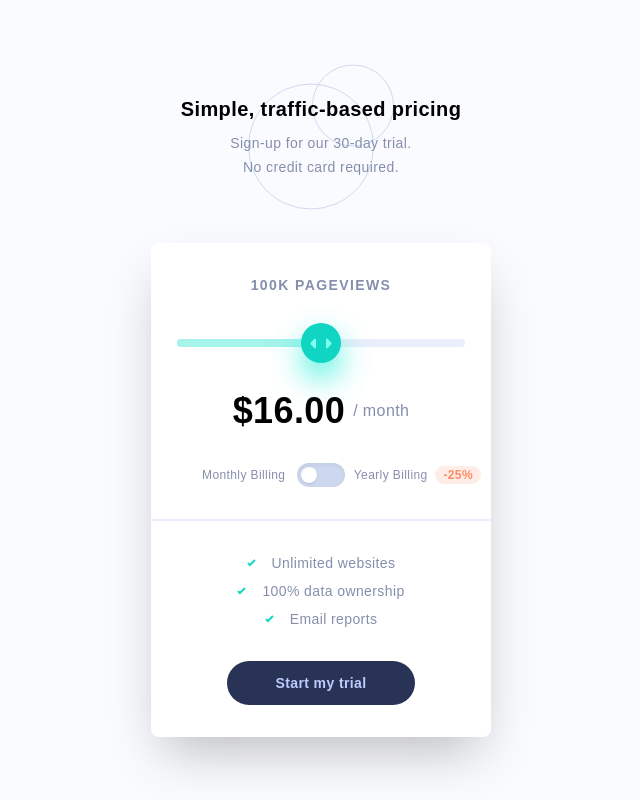
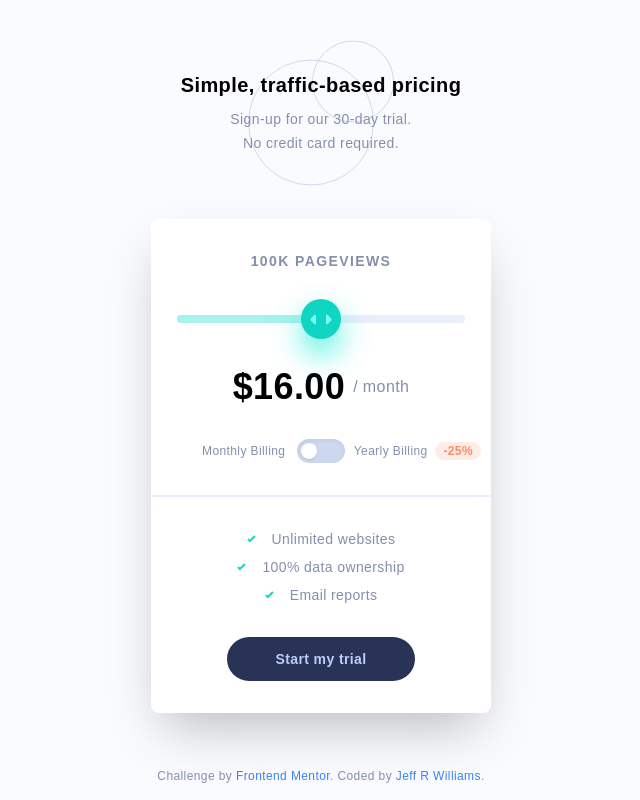
Before and after one commit to orphandeity/interactive-pricing-component, a React (Vite) app: page / in a window 1280 px wide. Shown: the whole page, without its empty margins (319-959 px from the left). Built offline with nearby package versions, Linux system fonts and the light colour scheme.

Commit message:
add: attribution

```diff
--- a/src/App.tsx
+++ b/src/App.tsx
@@ -48,7 +48,7 @@ function App() {
   }, [plan, finalPrice, yearlyBilling])
 
   return (
-    <main className='flex min-h-screen flex-col items-center justify-center gap-8'>
+    <main className='relative flex min-h-screen flex-col items-center justify-center gap-8 pt-4'>
       <header className='relative flex flex-col items-center gap-2 py-8 desktop:py-16'>
         <h1 className='text-xl font-semibold desktop:text-3xl'>
           Simple, traffic-based pricing
@@ -60,7 +60,7 @@ function App() {
         <PatternCircles className='absolute inset-0 left-1/2 top-1/2 -z-20 -translate-x-1/2 -translate-y-1/2' />
       </header>
 
-      <form className='flex w-[340px] flex-col items-center gap-8 rounded-lg bg-white py-8 shadow-2xl desktop:w-[600px] desktop:px-12'>
+      <form className='mb-16 flex w-[340px] flex-col items-center gap-8 rounded-lg bg-white py-8 shadow-2xl desktop:w-[600px] desktop:px-12'>
         {/* Pricing Slider */}
         <div className='flex grid-cols-2 flex-col items-center justify-items-center gap-10 desktop:grid desktop:gap-0'>
           <p className='justify-self-start text-sm font-semibold uppercase tracking-widest text-_grayish-blue'>
@@ -138,19 +138,27 @@ function App() {
           </button>
         </div>
       </form>
+      <Attribution />
     </main>
   )
 }
 
 const Attribution = () => {
   return (
-    <div>
+    <div className='absolute bottom-4 w-full text-center text-xs text-_grayish-blue'>
       Challenge by{' '}
-      <a href='https://www.frontendmentor.io?ref=challenge' target='_blank'>
+      <a
+        href='https://www.frontendmentor.io?ref=challenge'
+        target='_blank'
+        className='text-blue-500'
+      >
         Frontend Mentor
       </a>
       . Coded by{' '}
-      <a href='https://www.frontendmentor.io/profile/orphandeity'>
+      <a
+        href='https://www.frontendmentor.io/profile/orphandeity'
+        className='text-blue-500'
+      >
         Jeff R Williams
       </a>
       .
```
